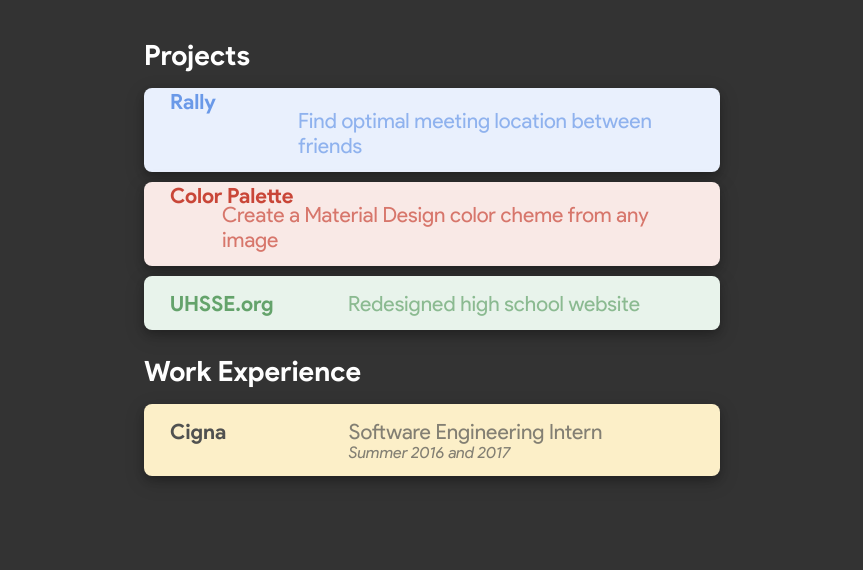
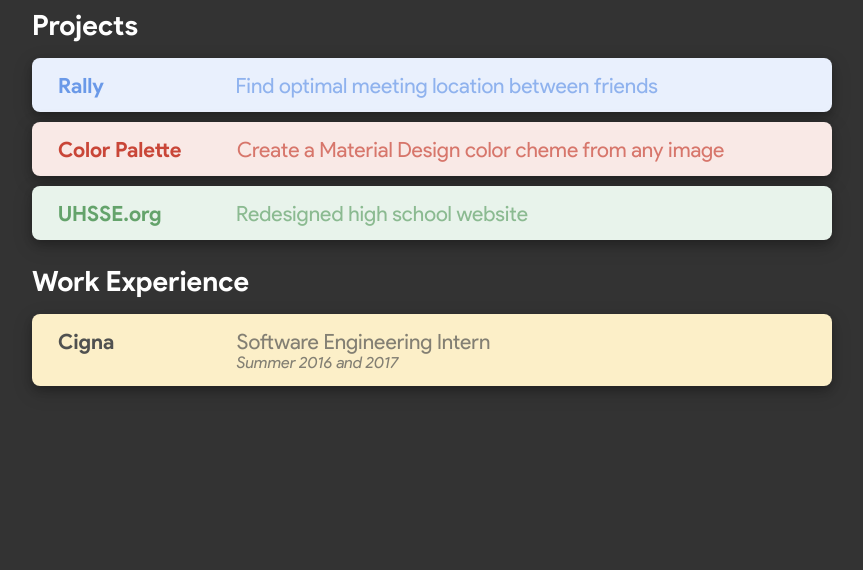
Before and after one commit to tpatel1781/tpatel1781.github.io, a plain HTML site: page index.html in a window 1280 px wide. Shown: the part 230-800 px from the top of the page, without its empty margins (208-1071 px from the left). Drawn offline with Linux system fonts and the light colour scheme.

Commit message:
Fixed margin buffer on desktop
Thanks Neil

```diff
--- a/desktop.css
+++ b/desktop.css
@@ -5,7 +5,8 @@
 	width: 45%;
 	margin-left: auto;
 	margin-right: auto;
-	margin-top: 10%;
+	margin-top: 15vh;
+	min-width: 800px;
 }
 #header {
 	display: inline-block;
--- a/index.html
+++ b/index.html
@@ -2,7 +2,7 @@
 <html>
 	<head>
 		<link rel="stylesheet" media="screen and (min-width: 0px)" href="mobile.css">
-		<link rel="stylesheet" media="screen and (min-width: 1000px)" href="desktop.css">
+		<link rel="stylesheet" media="screen and (min-width: 800px)" href="desktop.css">
 		<title>Tej Patel</title>
 	</head>
 	<body>
```
